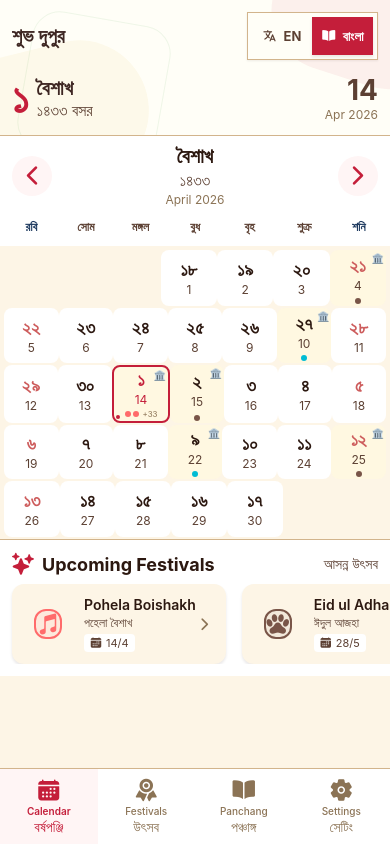
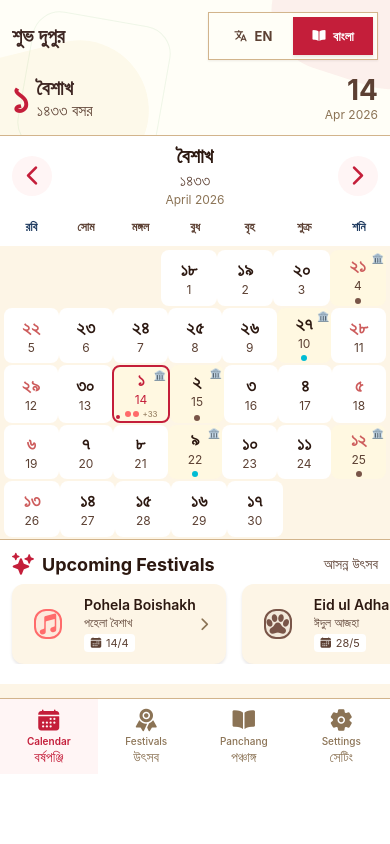
Before and after one commit to moktarul12/bengalicalendar, a React Native app: screen / in a window 390 px wide. Built offline with nearby package versions, Linux system fonts and the light colour scheme.

Commit message:
build #12

```diff
--- a/src/components/BottomNavBar.tsx
+++ b/src/components/BottomNavBar.tsx
@@ -53,7 +53,7 @@ const styles = StyleSheet.create({
     backgroundColor: COLORS.surface,
     borderTopWidth: 1,
     borderTopColor: COLORS.border,
-    paddingBottom: 0,
+    paddingBottom: 70,
     ...SHADOWS.md,
   },
   tab: {
--- a/src/components/CalendarTypeToggle.tsx
+++ b/src/components/CalendarTypeToggle.tsx
@@ -59,6 +59,7 @@ const styles = StyleSheet.create({
     borderWidth: 1,
     borderColor: COLORS.border,
     ...SHADOWS.xs,
+    width: '170px'
   },
   tab: {
     flex: 1,
--- a/src/components/UpcomingFestivals.tsx
+++ b/src/components/UpcomingFestivals.tsx
@@ -63,7 +63,8 @@ export default function UpcomingFestivals({
 const styles = StyleSheet.create({
   container: {
     backgroundColor: COLORS.surface,
-    paddingVertical: SPACING.md,
+    paddingTop: SPACING.md,
+    paddingBottom: SPACING.xl, // Keep some padding but avoid large empty space
   },
   header: {
     flexDirection: 'row',
--- a/src/screens/CalendarScreen.tsx
+++ b/src/screens/CalendarScreen.tsx
@@ -87,8 +87,11 @@ export default function CalendarScreen({ onDaySelect }: CalendarScreenProps) {
   }, []);
 
   const handleDayPress = useCallback((day: CalendarDay) => {
-    setSelectedDay(day);
-    setDayDetailVisible(true);
+    // Only show the detail modal if there are festivals on that day
+    if (day.festivals && day.festivals.length > 0) {
+      setSelectedDay(day);
+      setDayDetailVisible(true);
+    }
     onDaySelect?.(day);
   }, [onDaySelect]);
 
@@ -152,7 +155,7 @@ export default function CalendarScreen({ onDaySelect }: CalendarScreenProps) {
   }
 
   return (
-    <SafeAreaView style={styles.container} edges={['top']}>
+    <SafeAreaView style={styles.container} edges={['top', 'bottom']}>
       <StatusBar barStyle="dark-content" backgroundColor={COLORS.background} />
 
       <ScrollView style={styles.scrollContainer} showsVerticalScrollIndicator={false}>
--- a/src/screens/DayDetailScreen.tsx
+++ b/src/screens/DayDetailScreen.tsx
@@ -1,5 +1,6 @@
 import React, { useState, useEffect } from 'react';
 import { View, StyleSheet, ScrollView, Text, TouchableOpacity, Modal, Pressable, ActivityIndicator } from 'react-native';
+import { SafeAreaView } from 'react-native-safe-area-context';
 import { Ionicons } from '@expo/vector-icons';
 import { COLORS, SPACING, BORDER_RADIUS, SHADOWS, FONTS, toBengaliNumeral } from '../constants/theme';
 import { BENGALI_MONTHS, gregorianToBengali } from '../constants/bengaliCalendar';
@@ -90,8 +91,9 @@ export default function DayDetailScreen({ visible, day, month, year, onClose, on
       <View style={styles.modalContainer}>
         <Pressable style={styles.backdrop} onPress={onClose} />
         <View style={styles.modalContent}>
-          {/* Header */}
-          <View style={styles.header}>
+          <SafeAreaView edges={['bottom']} style={styles.safeArea}>
+            {/* Header */}
+            <View style={styles.header}>
             <View style={styles.headerContent}>
               <View style={styles.dateDisplay}>
                 <Text style={styles.dayNumber}>{day}</Text>
@@ -162,6 +164,7 @@ export default function DayDetailScreen({ visible, day, month, year, onClose, on
               ))
             )}
           </ScrollView>
+          </SafeAreaView>
         </View>
       </View>
     </Modal>
@@ -183,6 +186,9 @@ const styles = StyleSheet.create({
     borderTopRightRadius: BORDER_RADIUS.xl,
     maxHeight: '80%',
     ...SHADOWS.lg,
+  },
+  safeArea: {
+    width: '100%',
   },
   header: {
     flexDirection: 'row',
--- a/src/screens/FestivalDetailScreen.tsx
+++ b/src/screens/FestivalDetailScreen.tsx
@@ -35,7 +35,7 @@ export default function FestivalDetailScreen({ festival, onBack, language, onFes
   };
 
   return (
-    <SafeAreaView style={styles.container} edges={['top']}>
+    <SafeAreaView style={styles.container} edges={['top', 'bottom']}>
       <StatusBar barStyle="dark-content" />
 
       {/* 2nd Header with Back */}
```
